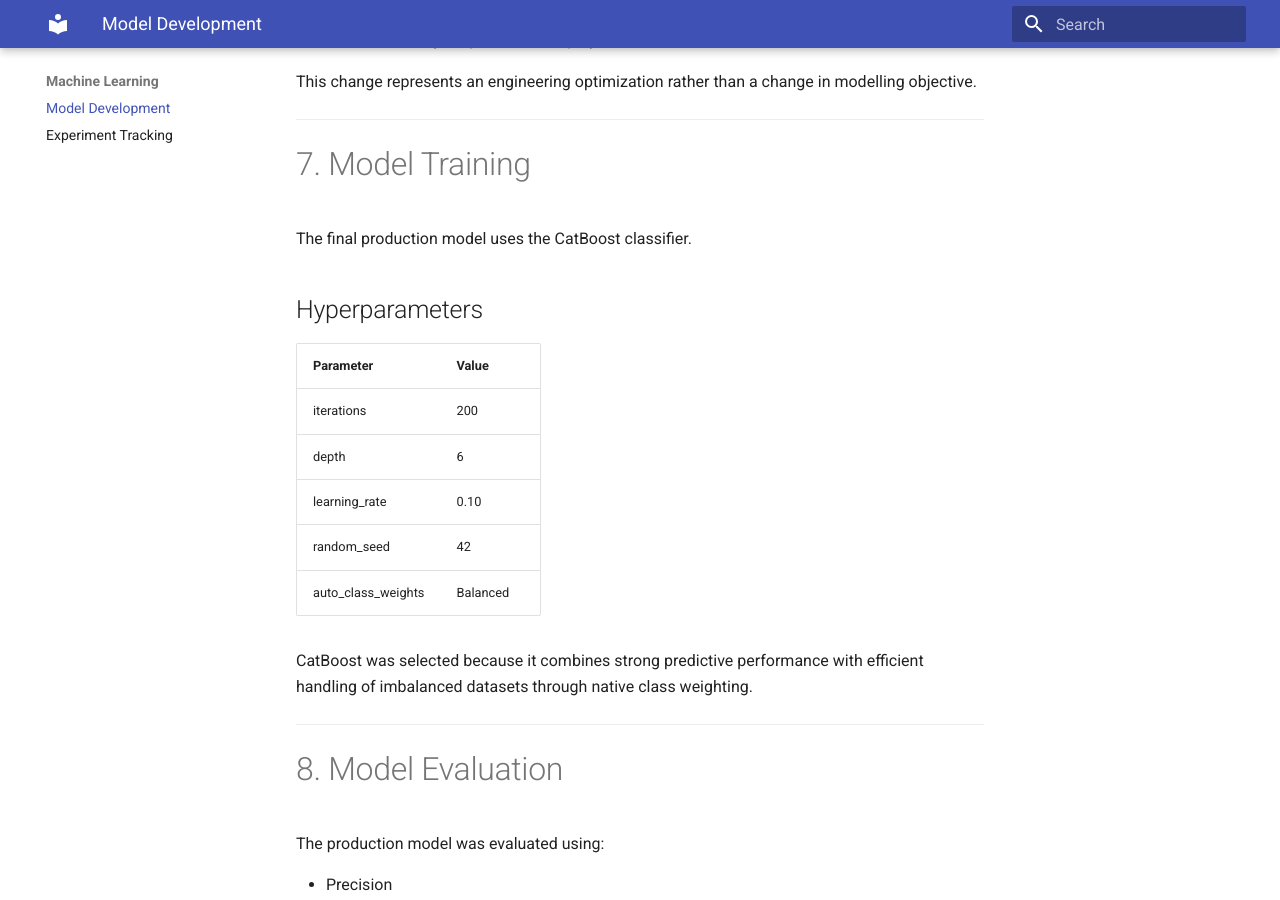
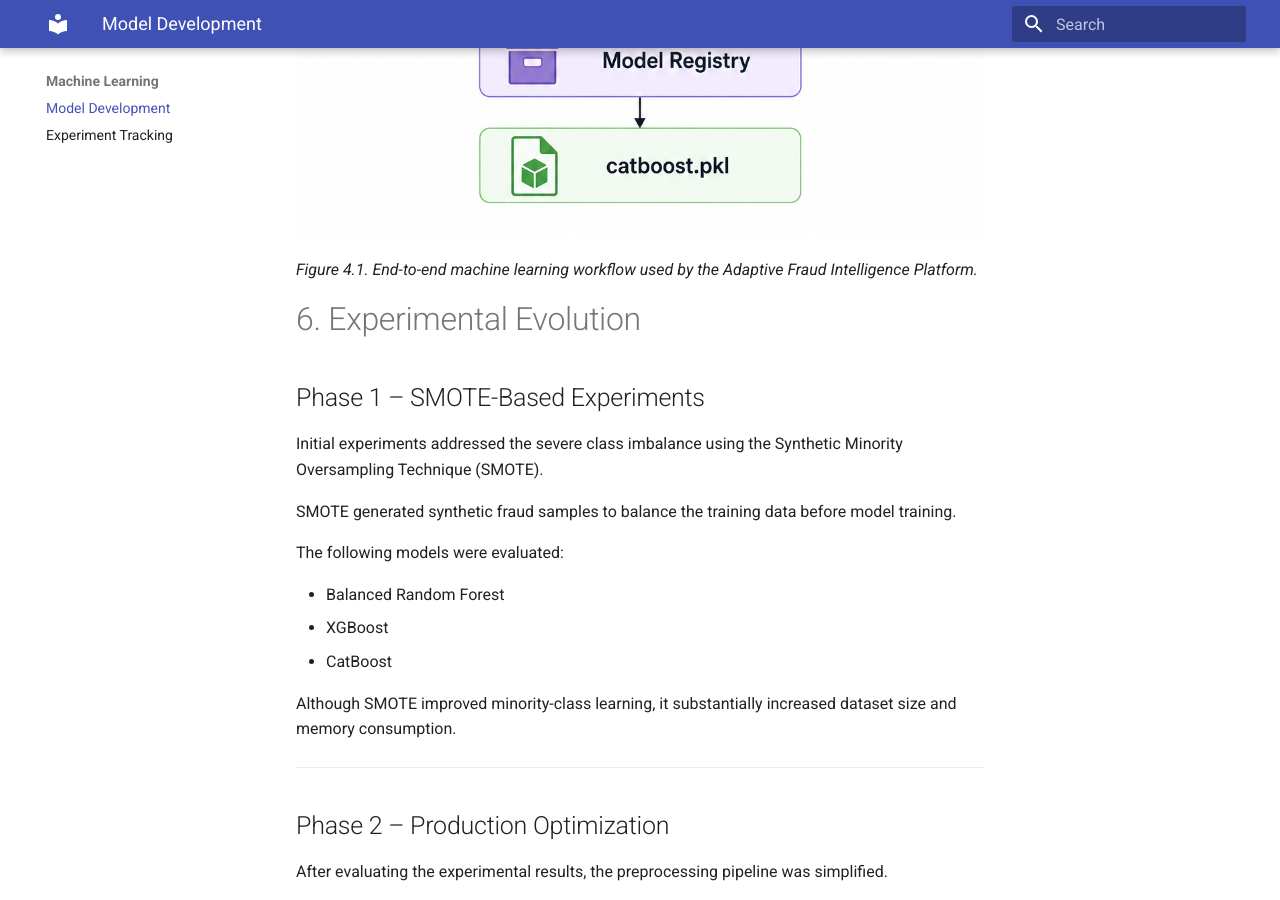
Before and after one commit to Gokul-Kalyan/adaptive-fraud-intelligence-docs, an MkDocs documentation site: the page built from docs/20_Machine_Learning/MODEL_DEVELOPMENT.md, in a window 1280 px wide and 900 px high, scrolled down 3717 px. Built offline with MkDocs 1.6.1 and Material for MkDocs 9.7.7, drawn with Linux system fonts in a browser that asks for light colours; some of the changed text lies outside the part shown.

Commit message:
M PIC UPDATED

```diff
--- a/docs/20_Machine_Learning/MODEL_DEVELOPMENT.md
+++ b/docs/20_Machine_Learning/MODEL_DEVELOPMENT.md
@@ -96,6 +96,12 @@
 - Perform well on structured financial transaction data.
 
 ---
+**Figure 4.1 – Machine Learning Pipeline**
+
+![Machine Learning Pipeline](../assets/images/2_ML.png)
+
+*Figure 4.1. End-to-end machine learning workflow used by the Adaptive Fraud Intelligence Platform.*
+
 
 # 6. Experimental Evolution
 
```
